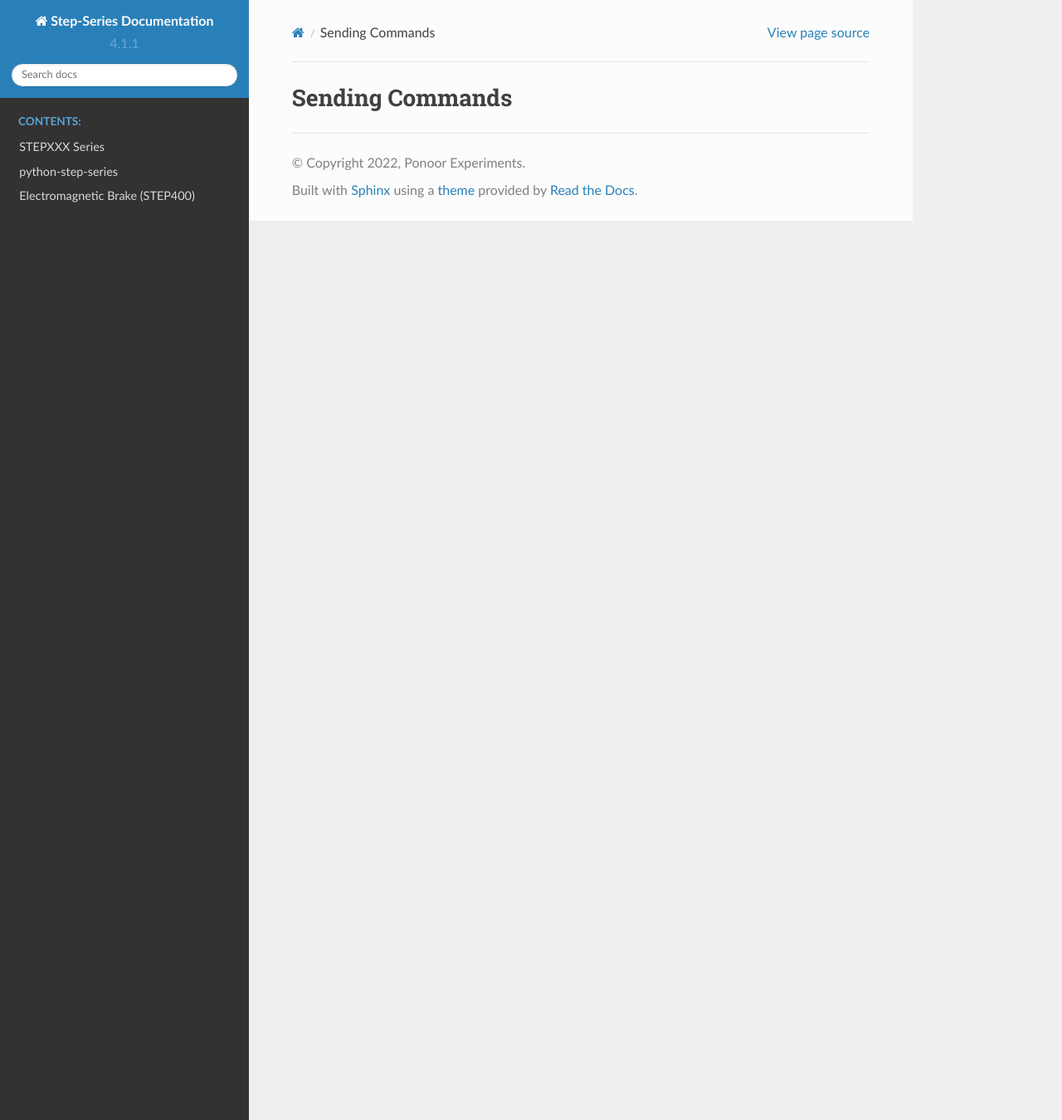
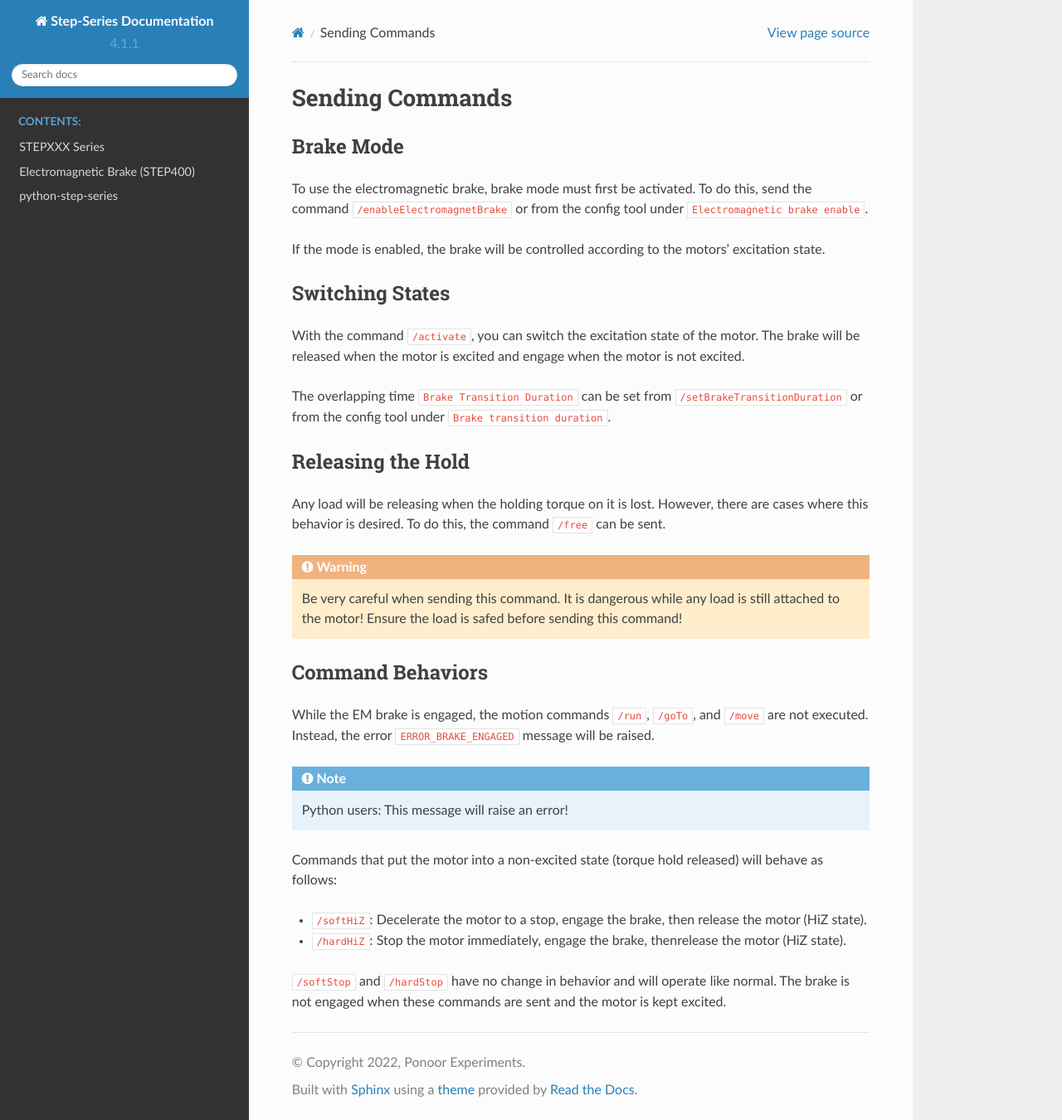
Before and after one commit to ponoor/python-step-series, a Sphinx documentation site: the page built from docs/electromagnetic-brake/submodules/commands.rst, in a window 1280 px wide and 1350 px high. Shown: the whole window at 83% size. Built offline with Sphinx 7.4.7 and the Read the Docs theme 2.0.0, drawn with Linux system fonts in a browser that asks for light colours.

Commit message:
Commands documentation for EM brake

```diff
--- a/docs/electromagnetic-brake/submodules/commands.rst
+++ b/docs/electromagnetic-brake/submodules/commands.rst
@@ -1,3 +1,58 @@
 ****************
 Sending Commands
 ****************
+
+==========
+Brake Mode
+==========
+
+To use the electromagnetic brake, brake mode must first be activated. To
+do this, send the command ``/enableElectromagnetBrake`` or from the
+config tool under ``Electromagnetic brake enable``.
+
+If the mode is enabled, the brake will be controlled according to the
+motors' excitation state.
+
+================
+Switching States
+================
+
+With the command ``/activate``, you can switch the excitation state of
+the motor. The brake will be released when the motor is excited and
+engage when the motor is not excited.
+
+The overlapping time ``Brake Transition Duration`` can be set from
+``/setBrakeTransitionDuration`` or from the config tool under ``Brake
+transition duration``.
+
+==================
+Releasing the Hold
+==================
+
+Any load will be releasing when the holding torque on it is lost.
+However, there are cases where this behavior is desired. To do this,
+the command ``/free`` can be sent.
+
+.. warning:: Be very careful when sending this command. It is dangerous
+    while any load is still attached to the motor! Ensure the load is
+    safed before sending this command!
+
+=================
+Command Behaviors
+=================
+
+While the EM brake is engaged, the motion commands ``/run``, ``/goTo``,
+and ``/move`` are not executed. Instead, the error
+``ERROR_BRAKE_ENGAGED`` message will be raised.
+
+.. note:: Python users: This message will raise an error!
+
+Commands that put the motor into a non-excited state (torque hold
+released) will behave as follows:
+
+* ``/softHiZ``: Decelerate the motor to a stop, engage the brake, then release the motor (HiZ state).
+* ``/hardHiZ``: Stop the motor immediately, engage the brake, thenrelease the motor (HiZ state).
+
+``/softStop`` and ``/hardStop`` have no change in behavior and will
+operate like normal. The brake is not engaged when these commands are
+sent and the motor is kept excited.
--- a/docs/index.rst
+++ b/docs/index.rst
@@ -10,8 +10,8 @@ setup and operate your device, and to use the official Python API.
     :Caption: Contents:
 
     step-series/index
+    electromagnetic-brake/index
     python-step-series/index
-    electromagnetic-brake/index
 
 
 Indices and Tables
```
Also changed, not shown: 1 other file.
